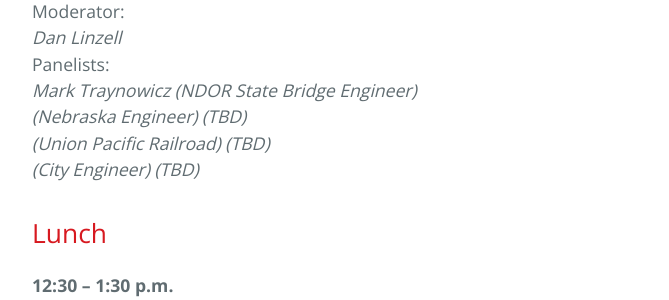
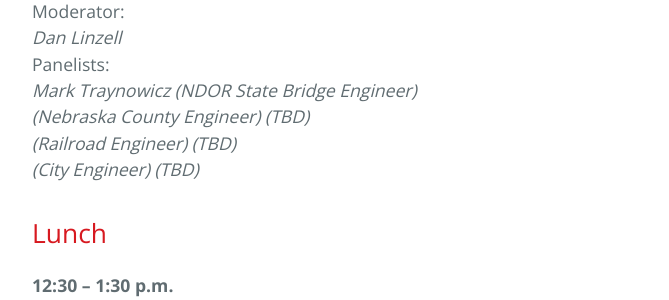
Before and after one commit to BridgingBigData/BridgingBigData.github.io, a Jekyll site: the page built from pages/bbd2016agenda.md, in a window 1280 px wide and 900 px high, scrolled down 2189 px. Shown: the part 156-456 px from the top of the window, without its empty margins (192-861 px from the left). Built offline with Jekyll 4.4.1, drawn with Linux system fonts in a browser that asks for light colours.

Commit message:
Update bbd2016agenda.md

```diff
--- a/pages/bbd2016agenda.md
+++ b/pages/bbd2016agenda.md
@@ -66,8 +66,8 @@
 _Dan Linzell_
 Panelists:
 _Mark Traynowicz (NDOR State Bridge Engineer)
-(Nebraska Engineer) (TBD)
-(Union Pacific Railroad) (TBD)
+(Nebraska County Engineer) (TBD)
+(Railroad Engineer) (TBD)
 (City Engineer) (TBD)_
 
 ## Lunch
```
